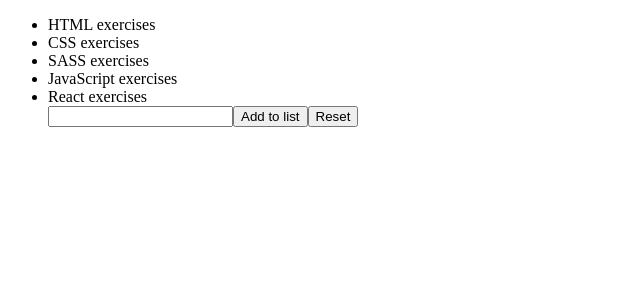
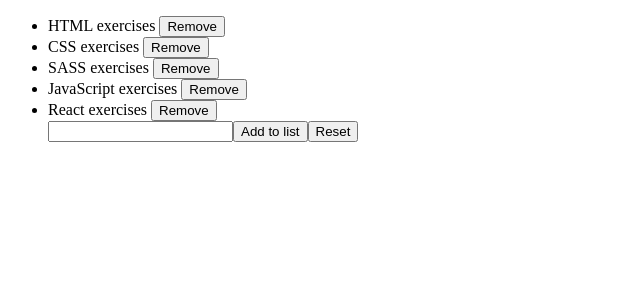
Before and after one commit to cristophergaziano/React_Ex, a React (Create React App) app in the folder my-app/: page / in a window 1280 px wide. Shown: the top 300 px of the page, without its empty margins (0-640 px from the left). Built offline with nearby package versions, Linux system fonts and the light colour scheme.

Commit message:
exercise lists-06 done

```diff
--- a/my-app/src/TodoList.js
+++ b/my-app/src/TodoList.js
@@ -30,8 +30,14 @@ export class TodoList extends React.Component {
   handleResetList = (event) => {
     event.preventDefault();
     this.setState({
-      items: []
-    })
+      items: [],
+    });
+  };
+
+  handleRemoveItem(index) {
+    const items = this.state.items;
+    items.splice(index, 1);
+    this.setState({ items });
   }
 
   render() {
@@ -39,7 +45,12 @@ export class TodoList extends React.Component {
       <div>
         <ul>
           {this.state.items.map((item, index) => (
-            <li key={index}>{item}</li>
+            <li key={index}>
+              {item}{" "}
+              <button onClick={() => this.handleRemoveItem(index)}>
+                Remove
+              </button>
+            </li>
           ))}
 
           <input
@@ -52,11 +63,7 @@ export class TodoList extends React.Component {
           >
             Add to list
           </button>
-          <button
-            onClick= {this.handleResetList }
-          >
-            Reset
-          </button>
+          <button onClick={this.handleResetList}>Reset</button>
         </ul>
       </div>
     );
```
